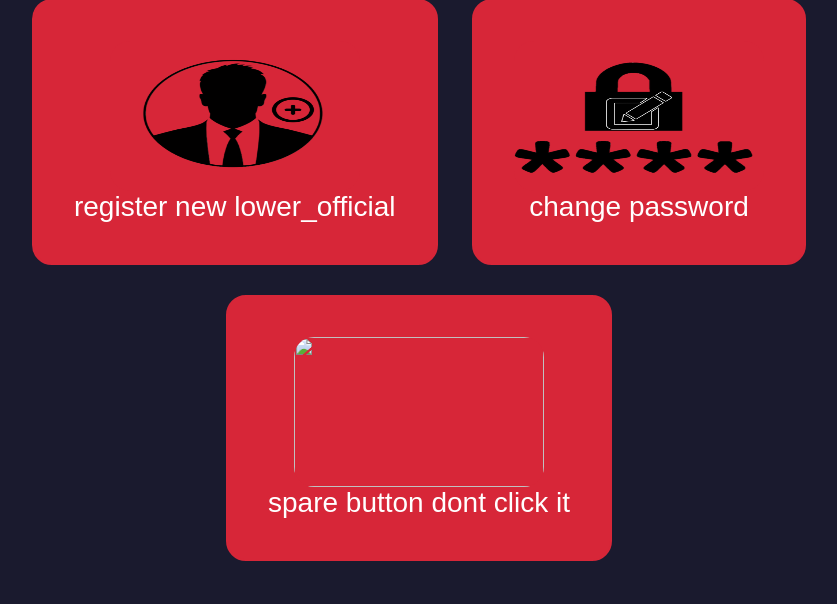
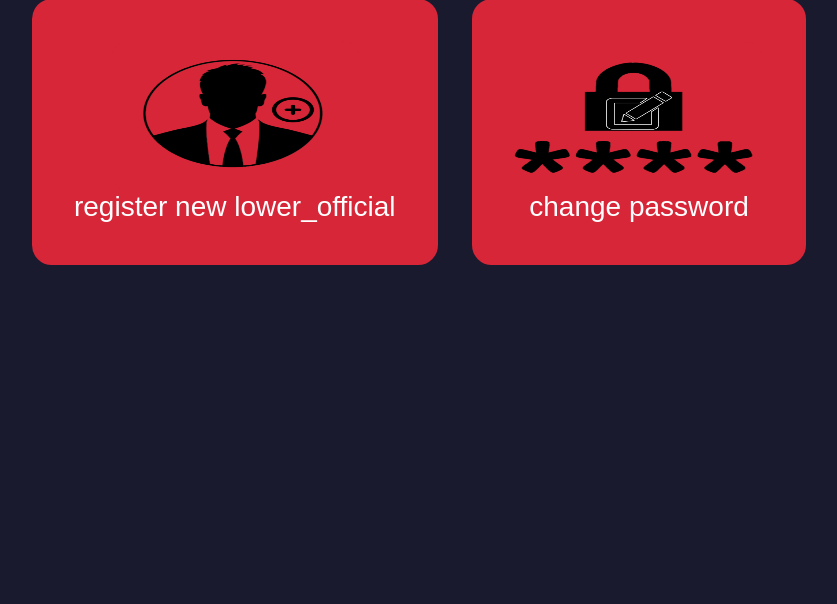
Before and after one commit to swaroopedupulapati/crime_evidance_management_system, a Flask app: template cems/templates/lower_home.html in a window 1280 px wide. Shown: the part 425-1029 px from the top of the page, without its empty margins (221-1058 px from the left). After the commit the page ends 690 px from the top, so only its background shows below. Run offline with Flask 3, Linux system fonts and the light colour scheme; the template is opened without the code that fills it, so the values that code supplies are empty; parts of the project's set-up code (start-up, migrations or seed data) failed here and were passed over.

Commit message:
complete

```diff
--- a/cems/templates/lower_home.html
+++ b/cems/templates/lower_home.html
@@ -67,10 +67,5 @@
             <img src="../static/change_password.png"><br>
             change password
         </button>
-        <button >
-            <img src=""><br>
-            spare button dont click it
-        </button>
-
     </body>
 </html>
```
